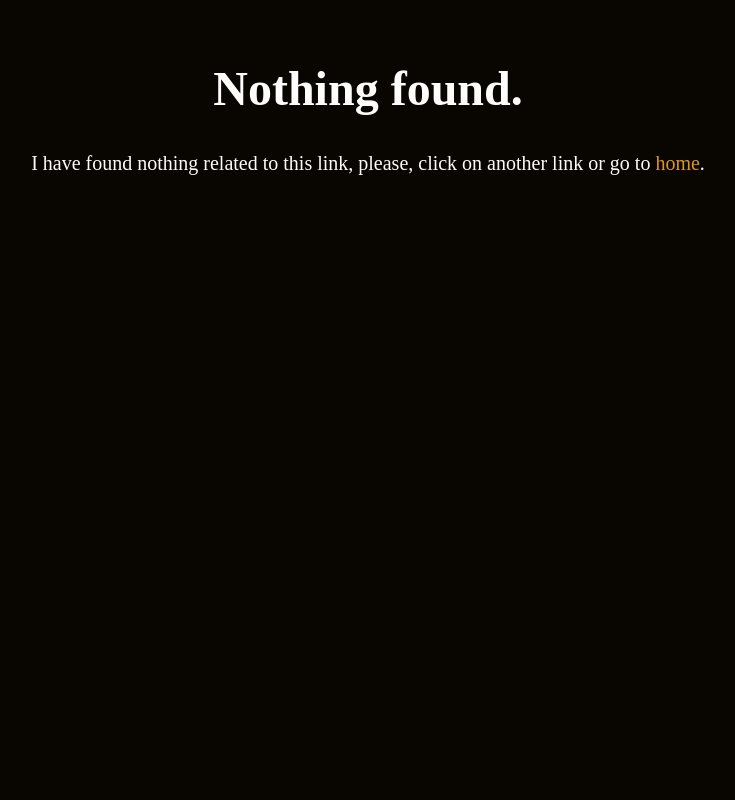
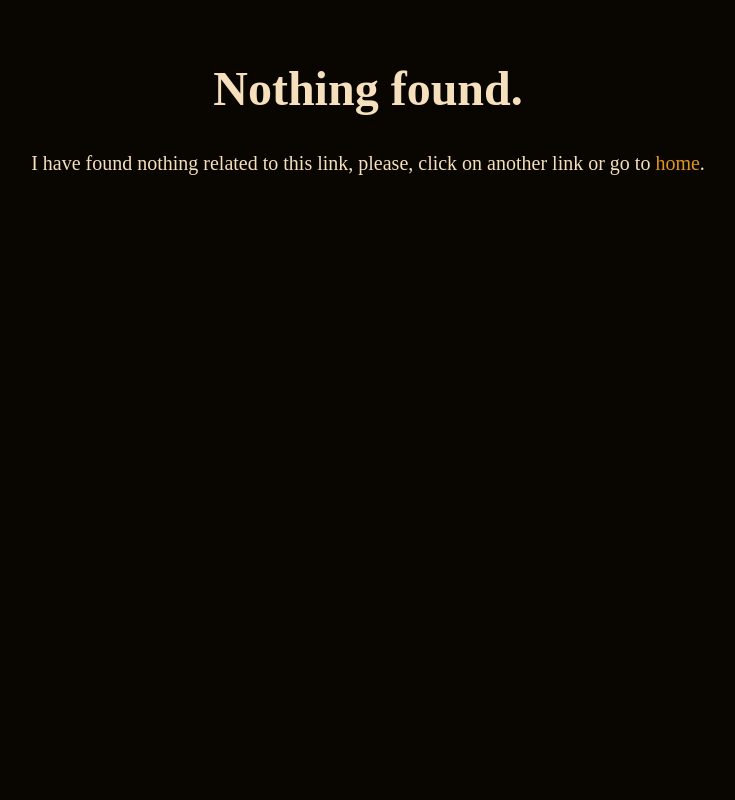
Before and after one commit to gaaiuss/MonsterHunterBuilds, a Django app: page / in a window 1280 px wide. Shown: the whole page, without its empty margins (272-1007 px from the left). Run offline with Django 5.2, Linux system fonts and the light colour scheme; data that the repository does not hold is empty.

Commit message:
fix: white color

```diff
--- a/djangoapp/blog/static/blog/css/style.css
+++ b/djangoapp/blog/static/blog/css/style.css
@@ -5,7 +5,7 @@
   --_clr-gray: var(--_clr-base-hue) 10%;
 
   --clr-whitest: var(--_clr-primary) 100%;
-  --clr-white: var(--_clr-primary) 99%;
+  --clr-white: var(--_clr-primary) 85%;
   --clr-black: var(--_clr-primary) 2%;
 
   --clr-primary-ltst: var(--_clr-primary) 80%;
@@ -267,6 +267,7 @@ html,
 .search-input {
   width: 100%;
   background-color: transparent;
+  color: hsl(var(--clr-white));
   border: 2px solid hsl(var(--clr-gray-ltr));
   font-size: var(--fs-base);
   padding: var(--spacing-smlst);
@@ -411,7 +412,7 @@ html,
 }
 
 .card {
-  border: 1px solid hsl(var(--clr-gray-ltst));
+  border: 1px solid hsl(var(--clr-white));
   border-radius: var(--br-base);
   box-shadow: 0 5px 5px hsl(var(--clr-black) / 0.1);
   transition:
```
